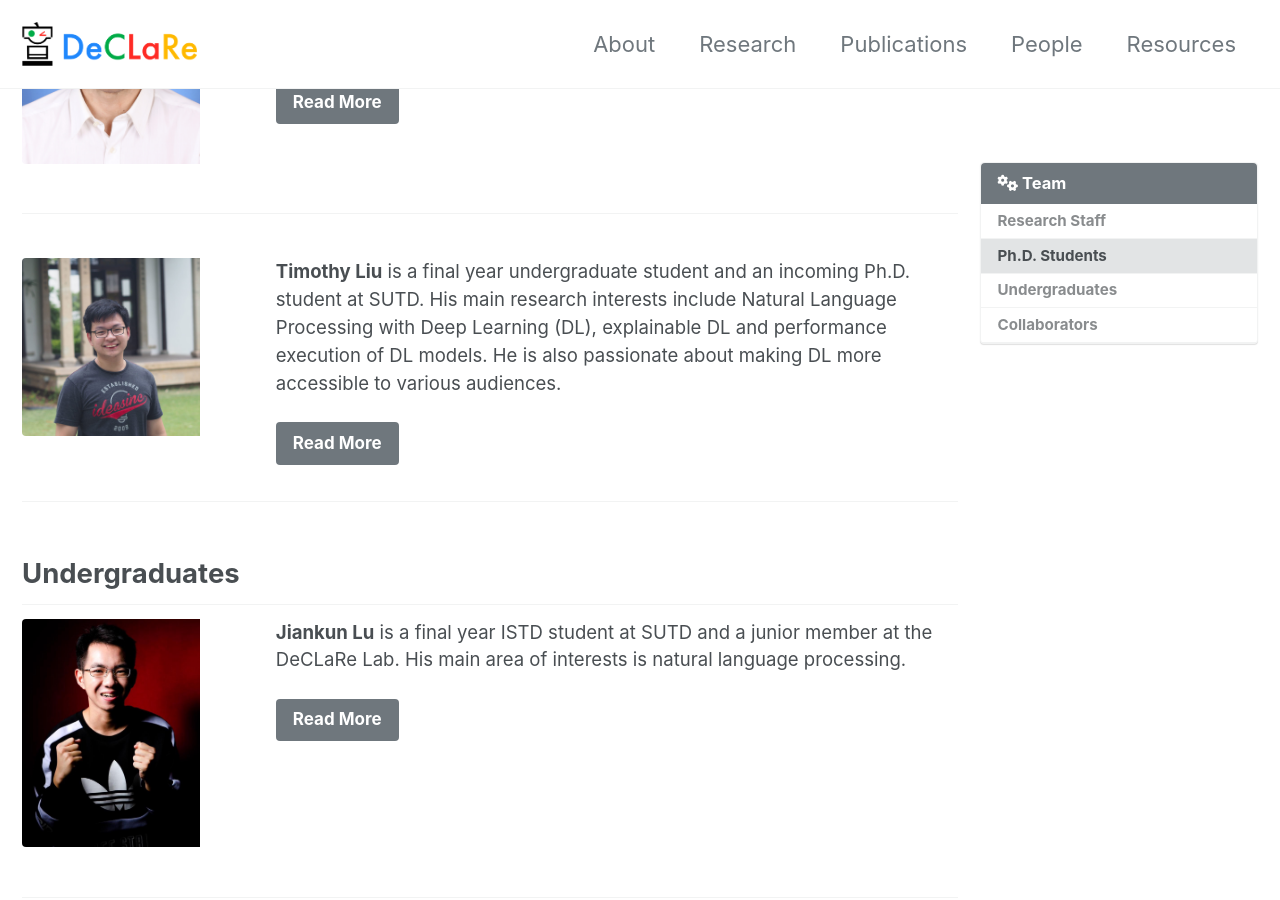
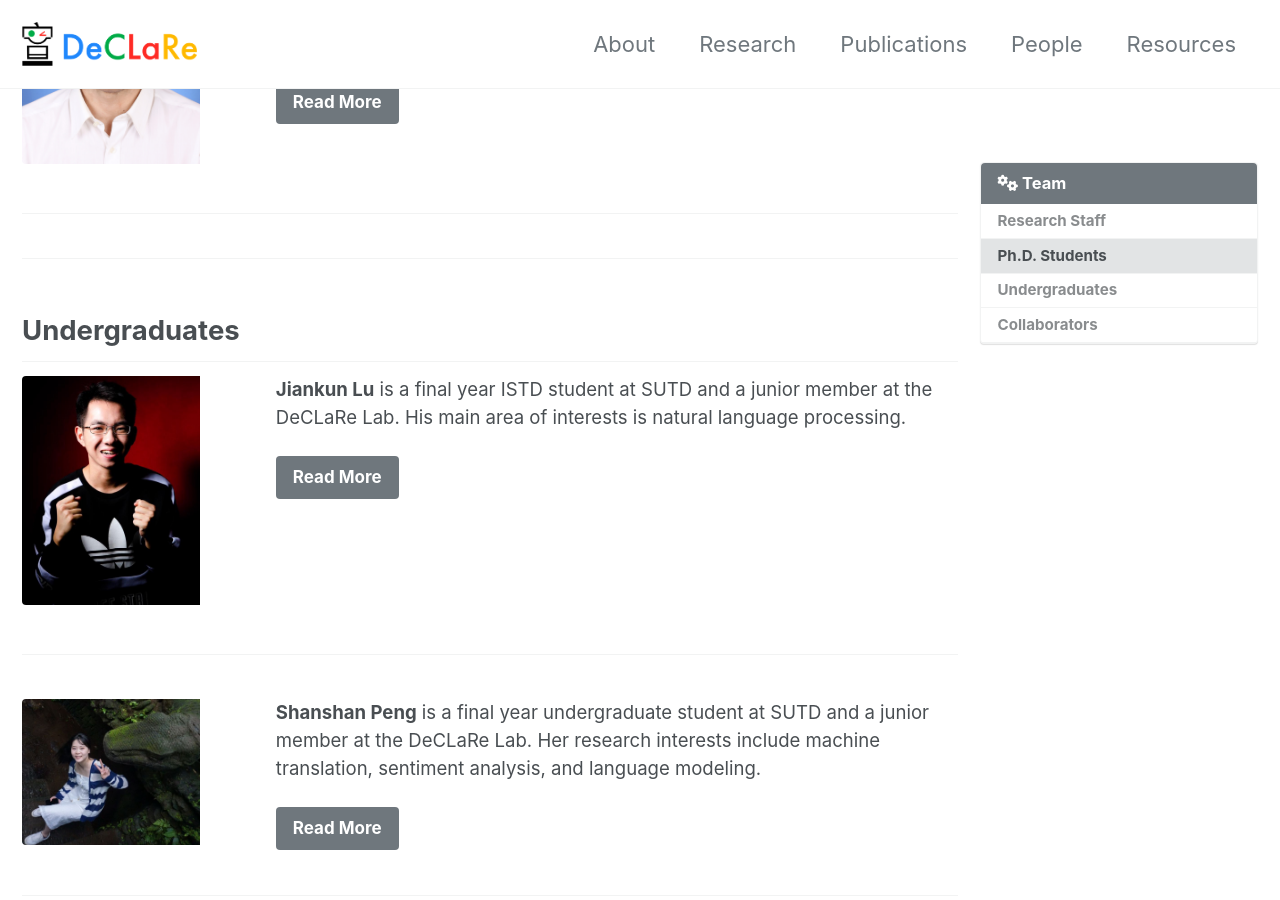
Before and after one commit to declare-lab/declare-lab.github.io, a Jekyll site: the page built from _pages/people.md, in a window 1280 px wide and 900 px high, scrolled down 3297 px. Built offline with Jekyll 4.4.1, drawn with Linux system fonts in a browser that asks for light colours; cached includes are drawn as plain includes; nearby versions of some CDN libraries.

Commit message:
Removed Timothy

```diff
--- a/_pages/people.md
+++ b/_pages/people.md
@@ -72,14 +72,6 @@ henryhan:
     url: "https://github.com/Clement25"
     btn_label: "Read More"
     btn_class: "btn btn--primary btn--small"
-
-timothy:
-  - image_path: /assets/images/people/timothy.jpg
-    excerpt: "**Timothy Liu** is a final year undergraduate student and an incoming Ph.D. student at SUTD. His main research interests include Natural Language Processing with Deep Learning (DL), explainable DL and performance execution of DL models. He is also passionate about making DL more accessible to various audiences."
-    url: "https://github.com/tlkh"
-    btn_label: "Read More"
-    btn_class: "btn btn--primary btn--small"
-
 
 jiankun:
   - image_path: /assets/images/people/jiankun.jpeg
```
